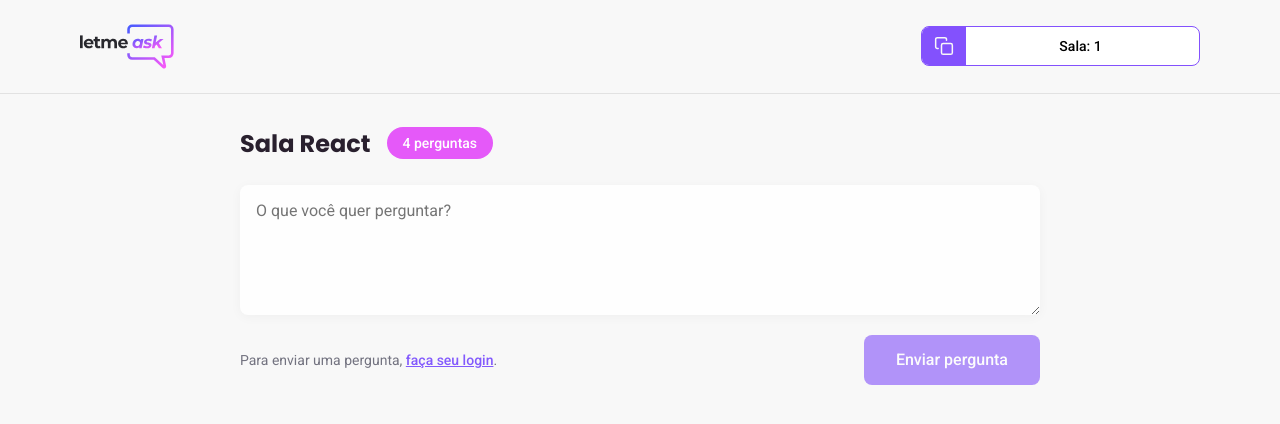
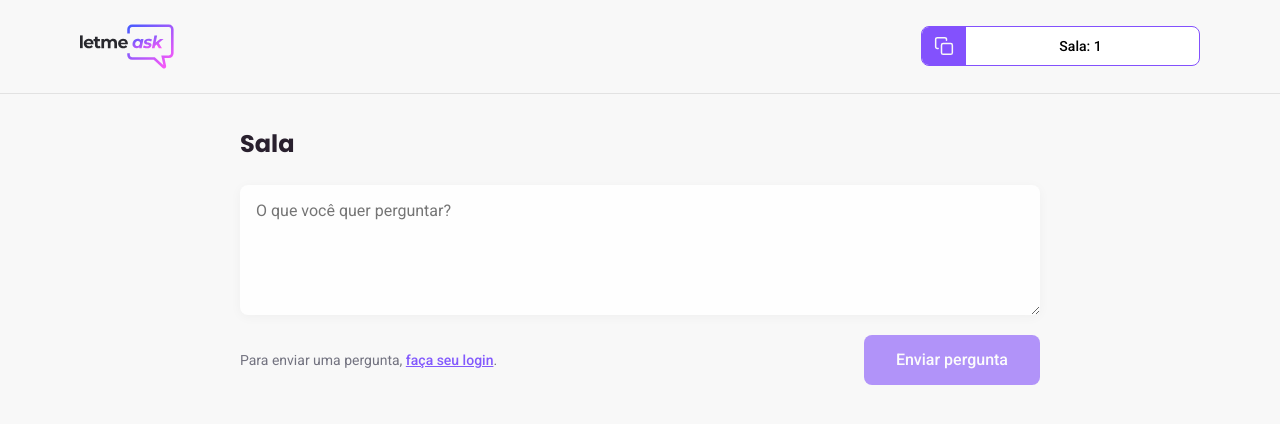
Before and after one commit to MogLuiz/letmeask, a React (Create React App) app: page /rooms/1 in a window 1280 px wide. Shown: the top 424 px of the page. Built offline with nearby package versions, Linux system fonts and the light colour scheme; no server answers; the database is empty.

Commit message:
feat: dinamic title and questions number page

```diff
--- a/src/pages/Room/index.tsx
+++ b/src/pages/Room/index.tsx
@@ -53,6 +53,7 @@ const Room: React.FC = () => {
   // -------------------------------------------------
   const [newQuestion, setNewQuestion] = useState("");
   const [questions, setQuestions] = useState<IQuestions[]>([]);
+  const [title, setTitle] = useState("");
 
   // -------------------------------------------------
   // Hooks
@@ -79,6 +80,8 @@ const Room: React.FC = () => {
           };
         }
       );
+      setTitle(databaseRoom.title);
+      setQuestions(parsedQuestions);
     });
   }, [params.id]);
 
@@ -124,8 +127,8 @@ const Room: React.FC = () => {
 
       <main>
         <div className={styles.room_title}>
-          <h1>Sala React</h1>
-          <span>4 perguntas</span>
+          <h1>Sala {title}</h1>
+          {questions.length > 0 && <span>{questions.length} perguntas</span>}
         </div>
 
         <form onSubmit={handleSendQuestion}>
```
